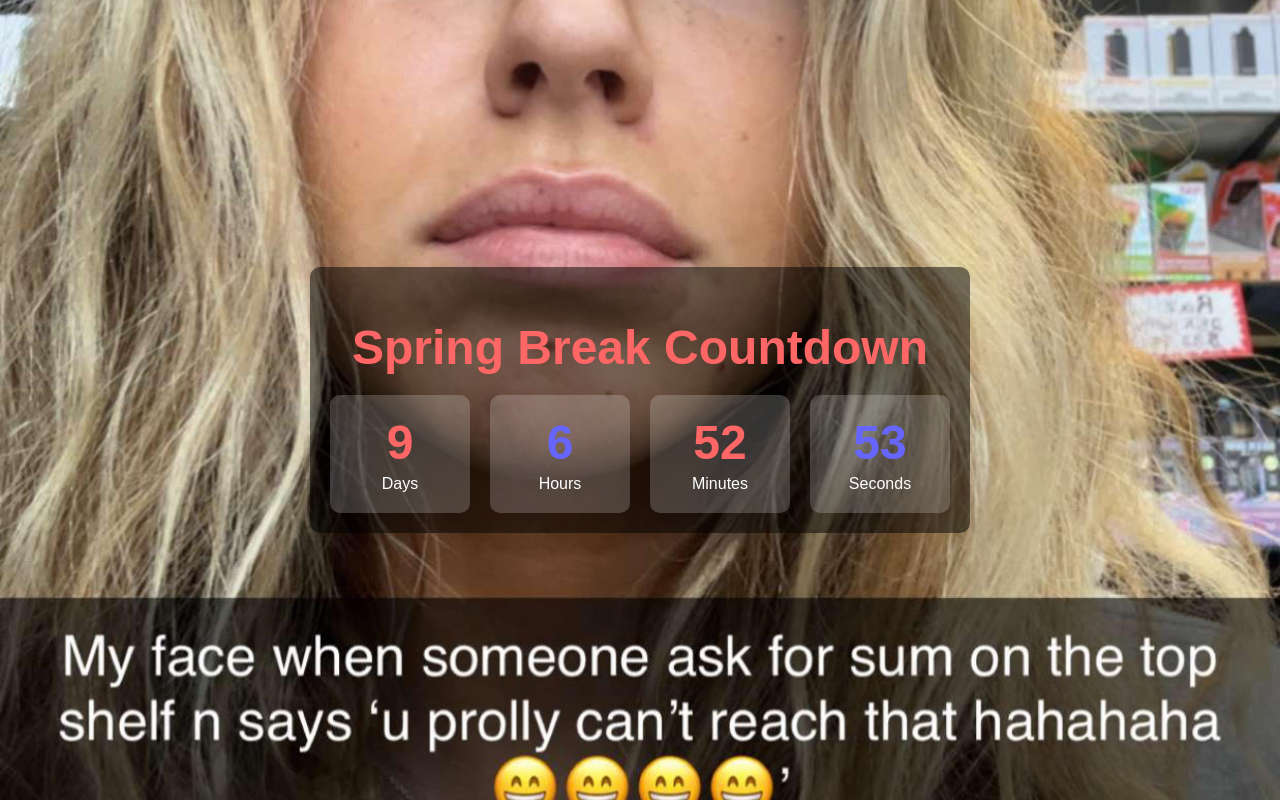
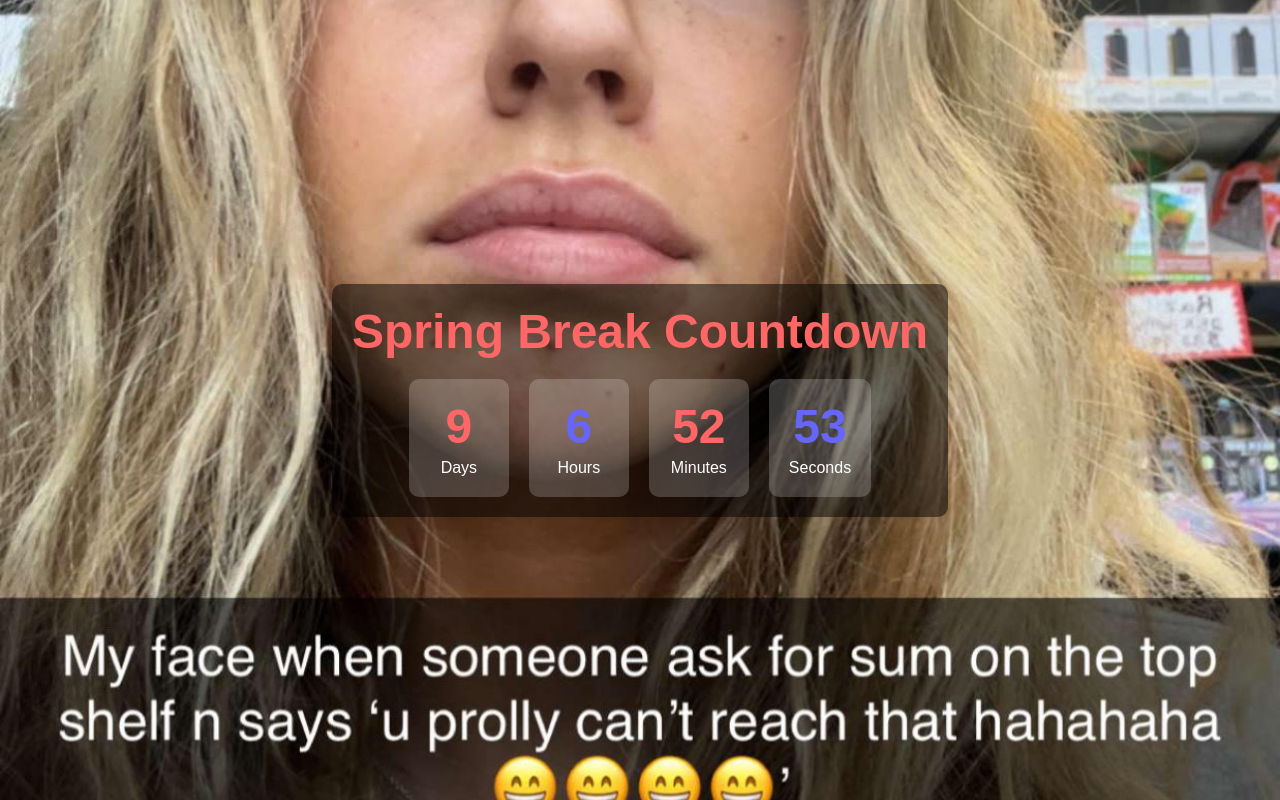
Before and after one commit to kerrydai/Timer, a plain HTML site: page index.html in a window 1280 px wide. Drawn offline with Linux system fonts and the light colour scheme.

Commit message:
maybe fix?

```diff
--- a/screen.css
+++ b/screen.css
@@ -1,23 +1,37 @@
+/* Reset default margins/padding */
+* {
+  margin: 0;
+  padding: 0;
+  box-sizing: border-box;
+}
+
+html, body {
+  width: 100%;
+  height: 100%;
+}
+
 body {
   font-family: Arial, sans-serif;
-  color: #fff; /* White text for better visibility */
+  color: #fff;
   display: flex;
   justify-content: center;
   align-items: center;
-  height: 100vh; /* Full viewport height */
+  min-height: 100vh; /* Ensure full viewport height */
   margin: 0;
-  background-image: url('image.jpg'); /* Updated to image.jpg */
-  background-size: cover; /* Ensures the image covers the entire background */
+  background-image: url('image.jpg');
+  background-size: cover; /* Forces the image to cover the entire screen */
   background-position: center; /* Centers the image */
-  background-repeat: no-repeat; /* Prevents the image from repeating */
-  background-attachment: fixed; /* Ensures the image stays fixed while scrolling */
+  background-repeat: no-repeat;
+  background-attachment: fixed; /* Optional: keeps the image fixed while scrolling */
+  overflow: hidden; /* Hides any overflow */
 }
 
 .container {
   text-align: center;
-  background-color: rgba(0, 0, 0, 0.5); /* Semi-transparent background for better readability */
+  background-color: rgba(0, 0, 0, 0.5);
   padding: 20px;
   border-radius: 10px;
+  max-width: 90%; /* Prevents the container from overflowing on small screens */
 }
 
 h1 {
```
